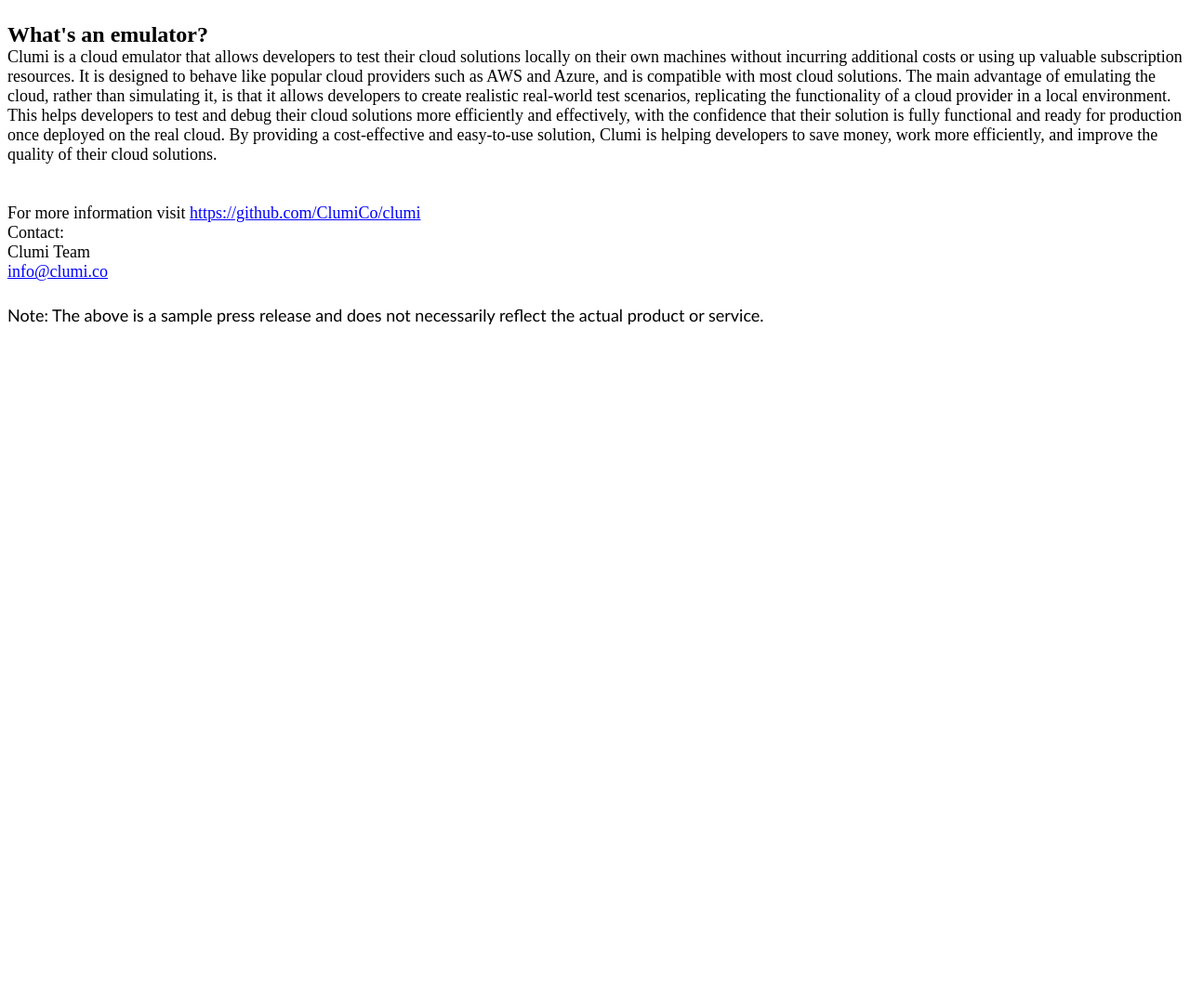
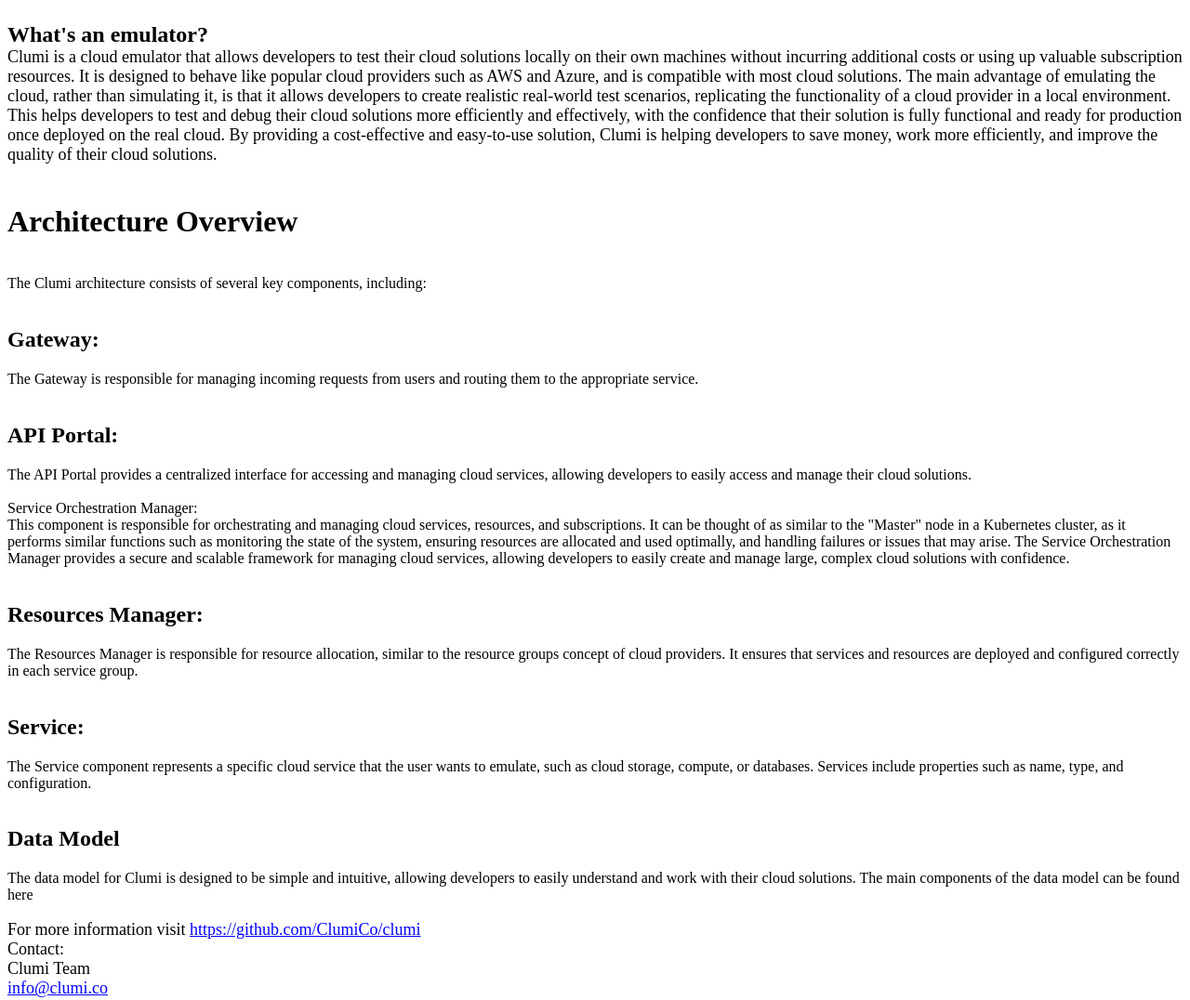
Before and after one commit to ClumiCo/p-clumi-website, a plain HTML site: page index.html in a window 1280 px wide. Shown: the part 644-1720 px from the top of the page at 93% size. Before the commit the page ends 1004 px from the top, so only its background shows below. Drawn offline with Linux system fonts and the light colour scheme.

Commit message:
Adding architecture overview

```diff
--- a/index.html
+++ b/index.html
@@ -21,6 +21,30 @@
 	line-height:107%;
 	font-size:11.0pt;
 	font-family:"Calibri",sans-serif;}
+h1
+	{mso-style-link:"Heading 1 Char";
+	margin-right:0in;
+	margin-left:0in;
+	font-size:24.0pt;
+	font-family:"Times New Roman",serif;
+	font-weight:bold;}
+h2
+	{mso-style-link:"Heading 2 Char";
+	margin-right:0in;
+	margin-left:0in;
+	font-size:18.0pt;
+	font-family:"Times New Roman",serif;
+	font-weight:bold;}
+span.Heading1Char
+	{mso-style-name:"Heading 1 Char";
+	mso-style-link:"Heading 1";
+	font-family:"Times New Roman",serif;
+	font-weight:bold;}
+span.Heading2Char
+	{mso-style-name:"Heading 2 Char";
+	mso-style-link:"Heading 2";
+	font-family:"Times New Roman",serif;
+	font-weight:bold;}
 .MsoChpDefault
 	{font-family:"Calibri",sans-serif;}
 .MsoPapDefault
@@ -136,10 +160,89 @@ ready for production once deployed on the real cloud. By providing a
 cost-effective and easy-to-use solution, Clumi is helping developers to save
 money, work more efficiently, and improve the quality of their cloud solutions.</span></p>
 
+<h1><span style='font-size:13.5pt'><br>
+</span>Architecture Overview</h1>
+
 <p class=MsoNormal style='margin-bottom:0in;line-height:normal'><span
-style='font-size:13.5pt;font-family:"Times New Roman",serif;color:black'><br>
-<br>
-</span></p>
+style='font-size:12.0pt;font-family:"Times New Roman",serif'>&nbsp;</span></p>
+
+<p class=MsoNormal style='margin-bottom:0in;line-height:normal'><span
+style='font-size:12.0pt;font-family:"Times New Roman",serif'>The Clumi
+architecture consists of several key components, including:</span></p>
+
+<p class=MsoNormal style='margin-bottom:0in;line-height:normal'><span
+style='font-size:12.0pt;font-family:"Times New Roman",serif'>&nbsp;</span></p>
+
+<h2>Gateway:</h2>
+
+<p class=MsoNormal style='margin-bottom:0in;line-height:normal'><span
+style='font-size:12.0pt;font-family:"Times New Roman",serif'>The Gateway is
+responsible for managing incoming requests from users and routing them to the
+appropriate service.</span></p>
+
+<p class=MsoNormal style='margin-bottom:0in;line-height:normal'><span
+style='font-size:12.0pt;font-family:"Times New Roman",serif'>&nbsp;</span></p>
+
+<h2>API Portal:</h2>
+
+<p class=MsoNormal style='margin-bottom:0in;line-height:normal'><span
+style='font-size:12.0pt;font-family:"Times New Roman",serif'>The API Portal
+provides a centralized interface for accessing and managing cloud services,
+allowing developers to easily access and manage their cloud solutions.</span></p>
+
+<p class=MsoNormal style='margin-bottom:0in;line-height:normal'><span
+style='font-size:12.0pt;font-family:"Times New Roman",serif'>&nbsp;</span></p>
+
+<p class=MsoNormal style='margin-bottom:0in;line-height:normal'><span
+style='font-size:12.0pt;font-family:"Times New Roman",serif'>Service
+Orchestration Manager:</span></p>
+
+<p class=MsoNormal style='margin-bottom:0in;line-height:normal'><span
+style='font-size:12.0pt;font-family:"Times New Roman",serif'>This component is
+responsible for orchestrating and managing cloud services, resources, and
+subscriptions. It can be thought of as similar to the &quot;Master&quot; node
+in a Kubernetes cluster, as it performs similar functions such as monitoring
+the state of the system, ensuring resources are allocated and used optimally,
+and handling failures or issues that may arise. The Service Orchestration
+Manager provides a secure and scalable framework for managing cloud services,
+allowing developers to easily create and manage large, complex cloud solutions
+with confidence.</span></p>
+
+<p class=MsoNormal style='margin-bottom:0in;line-height:normal'><span
+style='font-size:12.0pt;font-family:"Times New Roman",serif'>&nbsp;</span></p>
+
+<h2>Resources Manager:</h2>
+
+<p class=MsoNormal style='margin-bottom:0in;line-height:normal'><span
+style='font-size:12.0pt;font-family:"Times New Roman",serif'>The Resources
+Manager is responsible for resource allocation, similar to the resource groups
+concept of cloud providers. It ensures that services and resources are deployed
+and configured correctly in each service group.</span></p>
+
+<p class=MsoNormal style='margin-bottom:0in;line-height:normal'><span
+style='font-size:12.0pt;font-family:"Times New Roman",serif'>&nbsp;</span></p>
+
+<h2>Service:</h2>
+
+<p class=MsoNormal style='margin-bottom:0in;line-height:normal'><span
+style='font-size:12.0pt;font-family:"Times New Roman",serif'>The Service
+component represents a specific cloud service that the user wants to emulate,
+such as cloud storage, compute, or databases. Services include properties such
+as name, type, and configuration.</span></p>
+
+<p class=MsoNormal style='margin-bottom:0in;line-height:normal'><span
+style='font-size:12.0pt;font-family:"Times New Roman",serif'>&nbsp;</span></p>
+
+<h2>Data Model</h2>
+
+<p class=MsoNormal style='margin-bottom:0in;line-height:normal'><span
+style='font-size:12.0pt;font-family:"Times New Roman",serif'>The data model for
+Clumi is designed to be simple and intuitive, allowing developers to easily
+understand and work with their cloud solutions. The main components of the data
+model can be found here</span></p>
+
+<p class=MsoNormal style='margin-bottom:0in;line-height:normal'><span
+style='font-size:12.0pt;font-family:"Times New Roman",serif'>&nbsp;</span></p>
 
 <p class=MsoNormal style='margin-bottom:0in;line-height:normal'><span
 style='font-size:13.5pt;font-family:"Times New Roman",serif;color:black'>For
```
Also changed, not shown: 1 other file.
